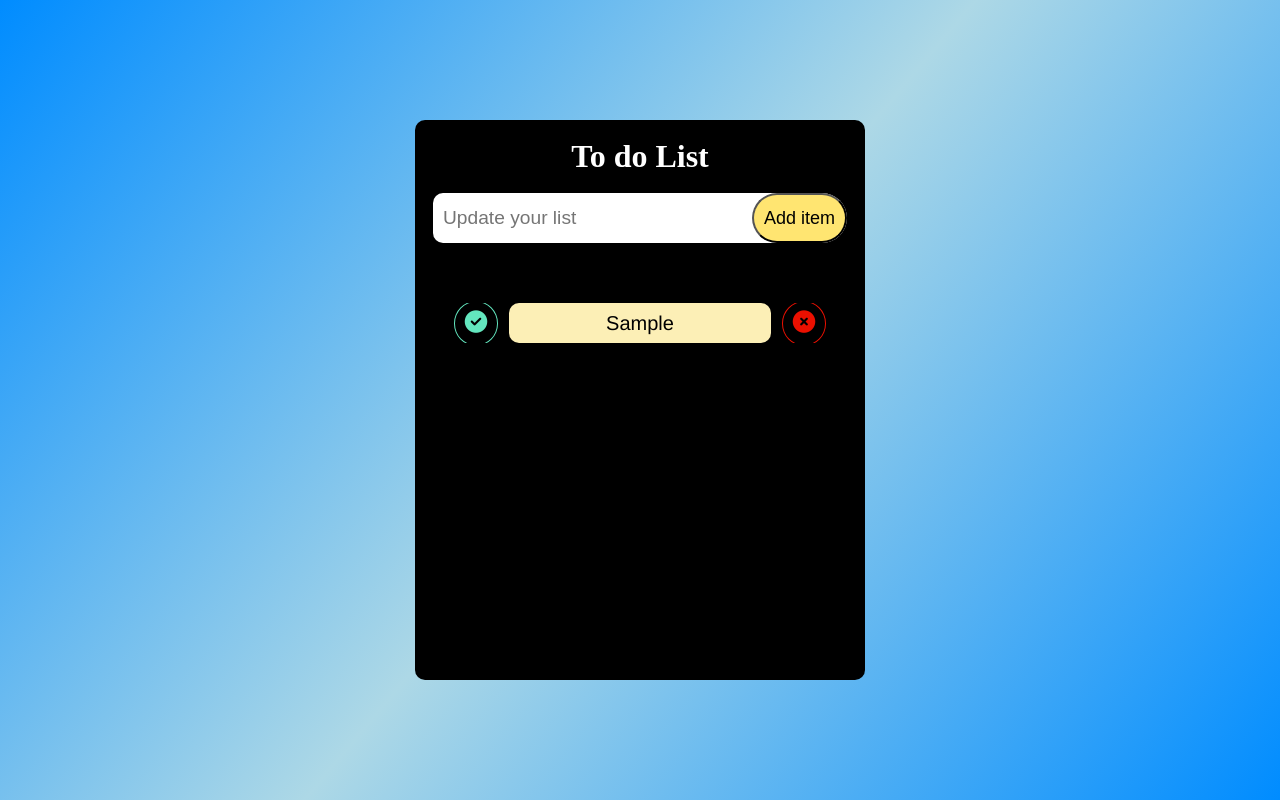
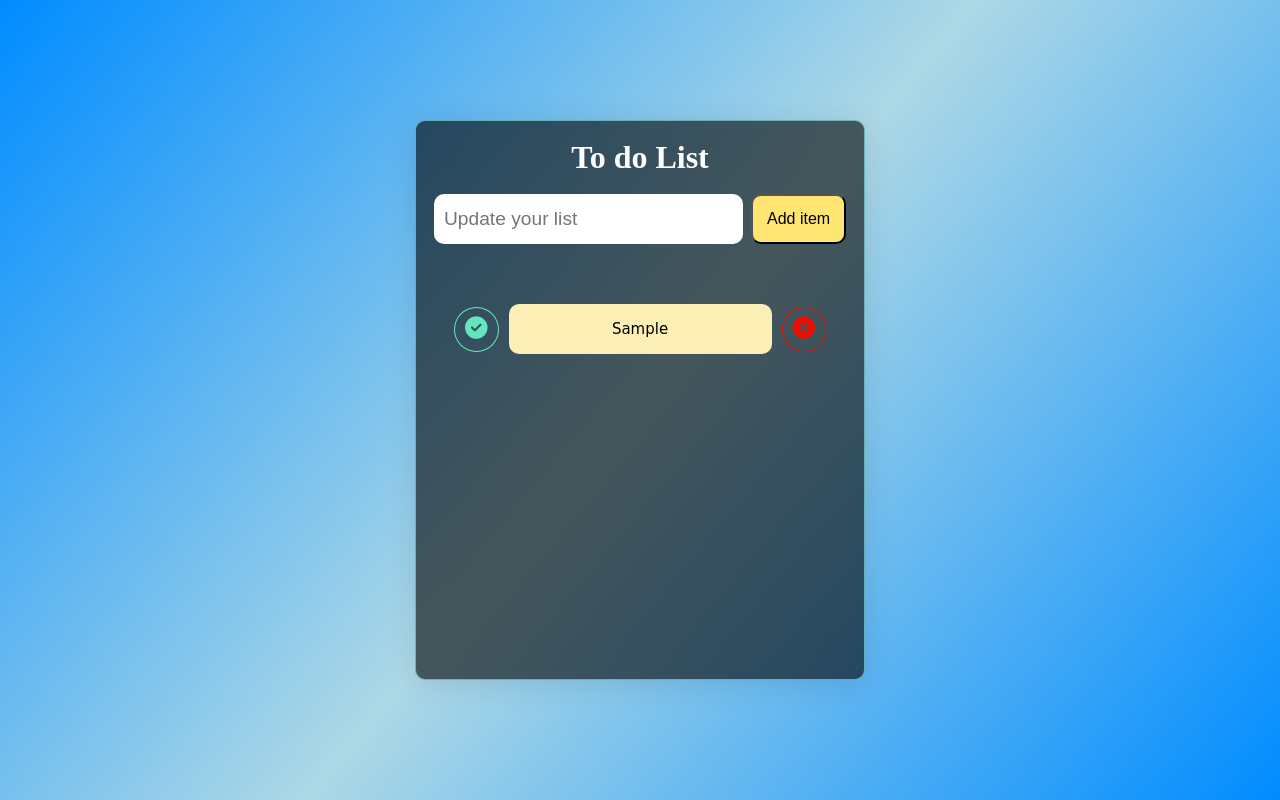
Before and after one commit to NaveenKIOT018/tdyli, a plain HTML site: page index.html in a window 1280 px wide. Both pictures are taken after typing "Sample" into the empty fields and a click on the button "Add item". Drawn offline with Linux system fonts and the light colour scheme.

Commit message:
Update todolist.css

```diff
--- a/todolist.css
+++ b/todolist.css
@@ -16,7 +16,12 @@ body{
     height: 560px;
     width: 450px;
     text-align: center;
-    background-color: black;
+    background: rgba(0, 0, 0, 0.60);
+    border-radius: 16px;
+    box-shadow: 0 4px 30px rgba(0, 0, 0, 0.1);
+    backdrop-filter: blur(14.9px);
+    -webkit-backdrop-filter: blur(14.9px);
+    border: 1px solid rgba(144, 250, 251, 0.57);
     padding: 18px;
     border-radius: 10px;
 }
@@ -47,14 +52,14 @@ body{
     position: relative;
     width: 100%;
     margin-bottom: 20px;
+    gap: 10px;
 }
 
 
 input{
-    flex: 1;
     height: 50px;
-    width: 100%;
-    border-radius: 20px 50px 50px 20px;
+    width: 75%;
+    border-radius: 10px;
     padding: 10px;
     font-size: larger;
     margin-bottom: 20px;
@@ -66,10 +71,10 @@ input{
     position: absolute;
     right: 0;
     height: 50px;
-    max-width: 30%;
-    border-radius: 50px;
+    width: 23%;
+    border-radius: 10px;
     padding: 10px;
-    font-size: large;
+    font-size: medium;
     background-color:  rgb(255, 229, 113);
 }
 
@@ -99,7 +104,7 @@ input{
 
 
 li{
-    height: 40px;
+    height: 50px;
     max-width: 400px;
     text-align: center;
     border-radius: 10px;
@@ -110,7 +115,7 @@ li{
     gap: 10px;
     overflow-x: scroll;
     white-space: nowrap;
-    font-family: 'Franklin Gothic Medium', 'Arial Narrow', Arial, sans-serif;
+    font-family: cursive;
     border: none;
     outline: none;
 }
@@ -141,14 +146,13 @@ li::-webkit-scrollbar{
     background-color: transparent;
     cursor: pointer;
     border: 1px solid  #eb1000;
+    box-shadow: 0 0 10px  #eb1000,0 0 20px  #eb1000;
 }
 
 .con{
-    width: 70%;
-    overflow-x: scroll;
-    white-space: nowrap;
-    font-size: 20px;
-    display: inline;
+    width: 100%;
+    overflow: scroll;
+    font-size: 15px;
     height: 100%;
     background-color:  rgb(252, 239, 182);
     display: flex;
@@ -156,6 +160,10 @@ li::-webkit-scrollbar{
     align-items: center;
     align-content: center;
     border-radius: 10px;
+    cursor: pointer;
+    padding-left :10%;
+    padding-right :10%;
+
 }
 
 .con::-webkit-scrollbar{
@@ -183,6 +191,7 @@ li::-webkit-scrollbar{
     background-color: transparent;
     cursor: pointer;
     border: 1px solid  #63E6BE;
+    box-shadow: 0 0 10px #63E6BE,0 0 20px #63E6BE;
 }
 
 .strike{
```
